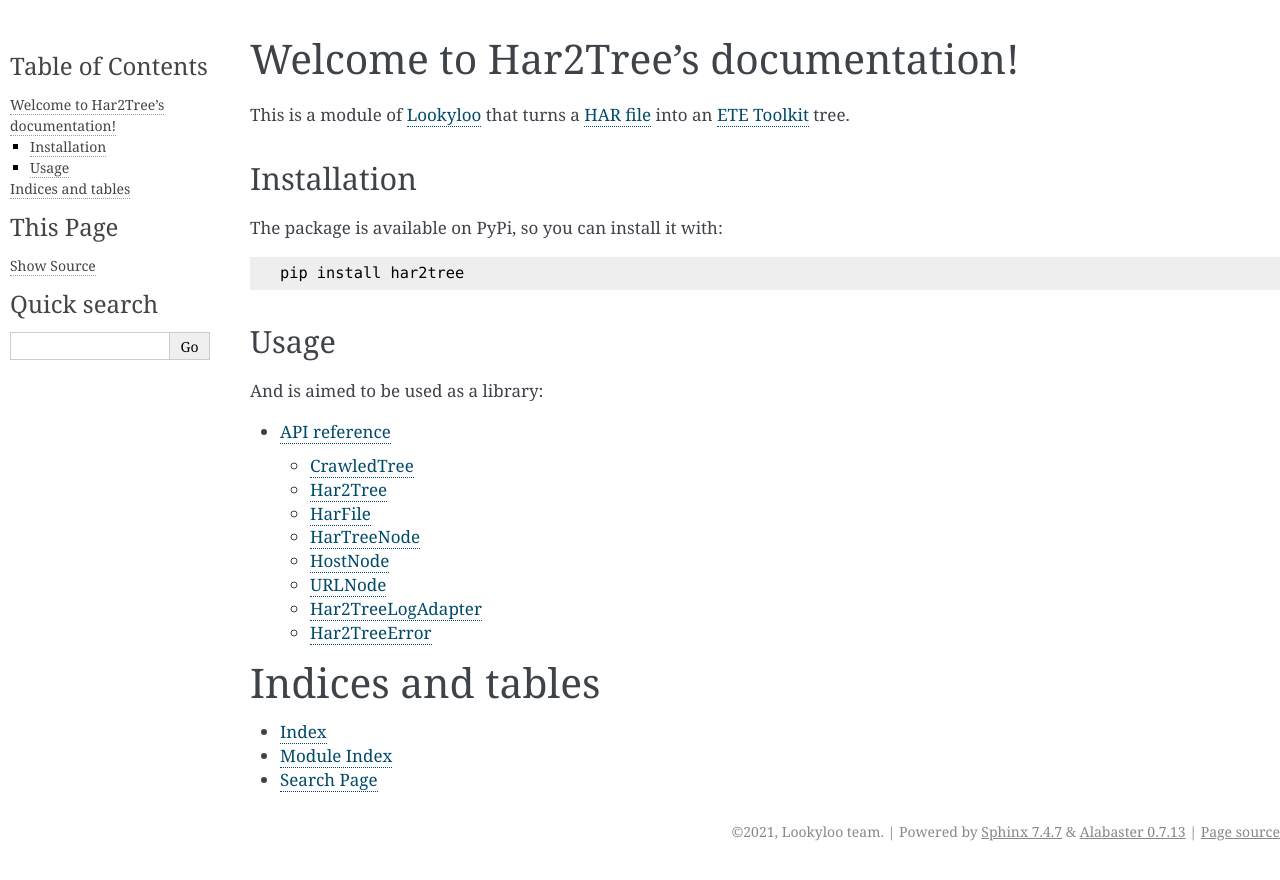
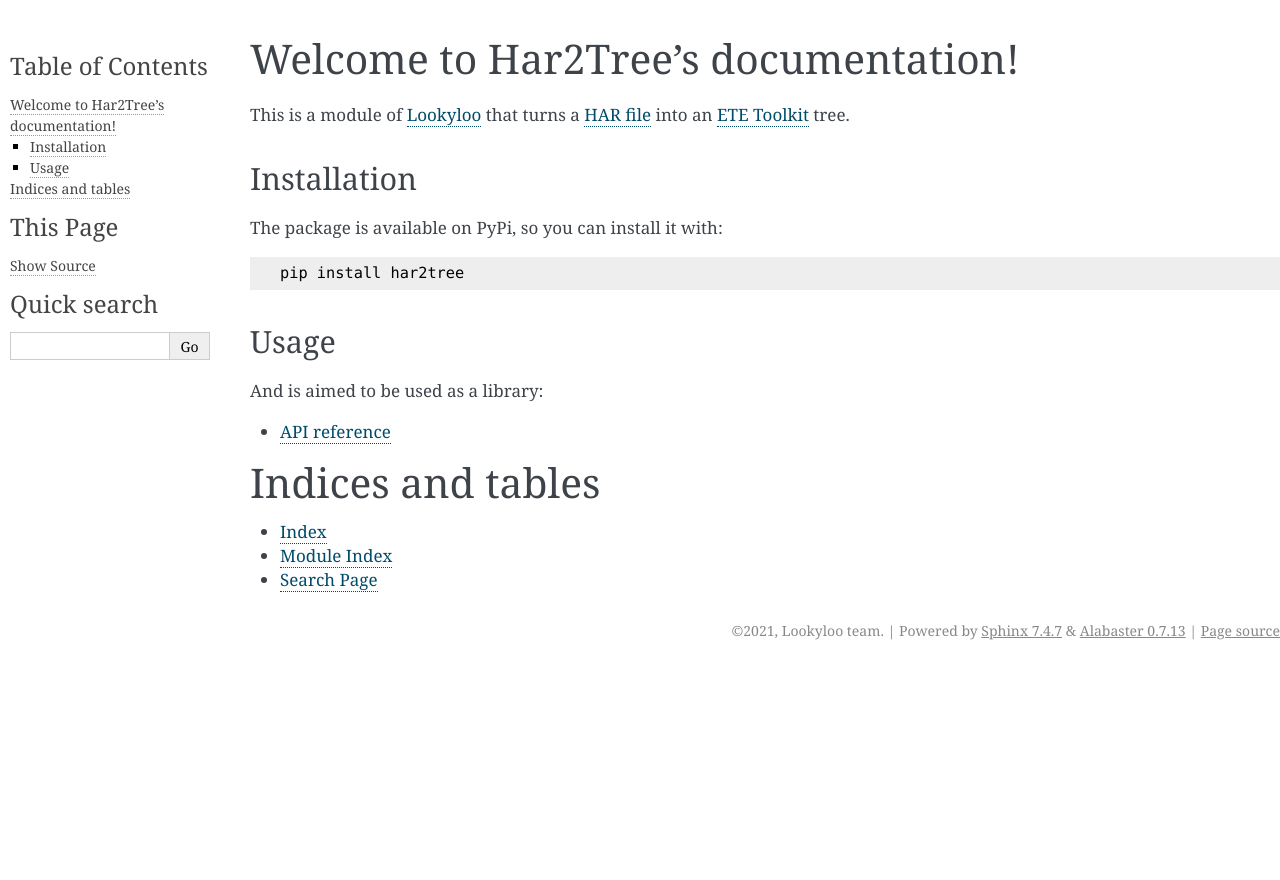
Before and after one commit to Lookyloo/har2tree, a Sphinx documentation site: the page built from docs/source/index.rst, in a window 1280 px wide. Shown: the top 880 px of the page. Built offline with Sphinx 7.4.7, drawn with Linux system fonts in a browser that asks for light colours.

Commit message:
fix: Let sphinx do everything

```diff
--- a/docs/source/api_reference.rst
+++ b/docs/source/api_reference.rst
@@ -6,51 +6,3 @@
 
 .. automodule:: har2tree
    :members:
-
-CrawledTree
------------
-
-.. autoclass:: CrawledTree
-   :members:
-
-Har2Tree
---------
-
-.. autoclass:: Har2Tree
-   :members:
-
-HarFile
--------
-
-.. autoclass:: HarFile
-   :members:
-
-HarTreeNode
------------
-
-.. autoclass:: HarTreeNode
-   :members:
-
-HostNode
---------
-
-.. autoclass:: HostNode
-   :members:
-
-URLNode
--------
-
-.. autoclass:: URLNode
-   :members:
-
-Har2TreeLogAdapter
-------------------
-
-.. autoclass:: Har2TreeLogAdapter
-   :members:
-
-Har2TreeError
--------------
-
-.. autoclass:: Har2TreeError
-   :members:
```
